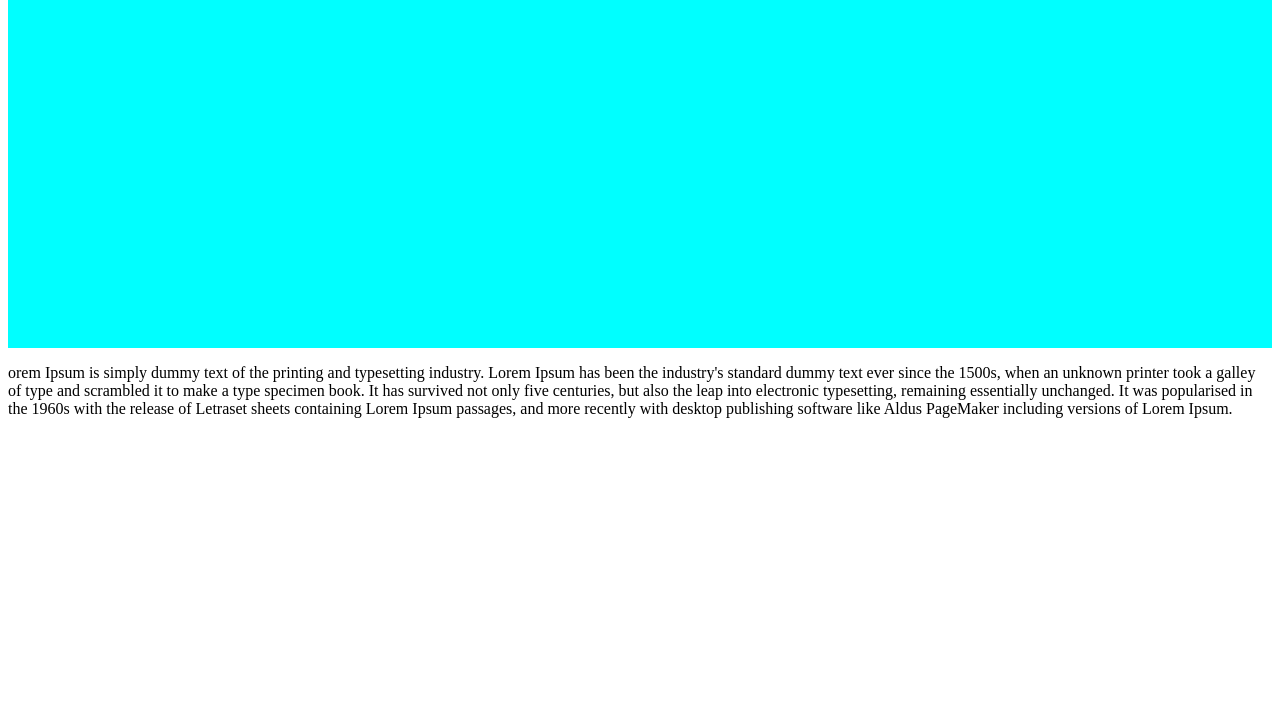
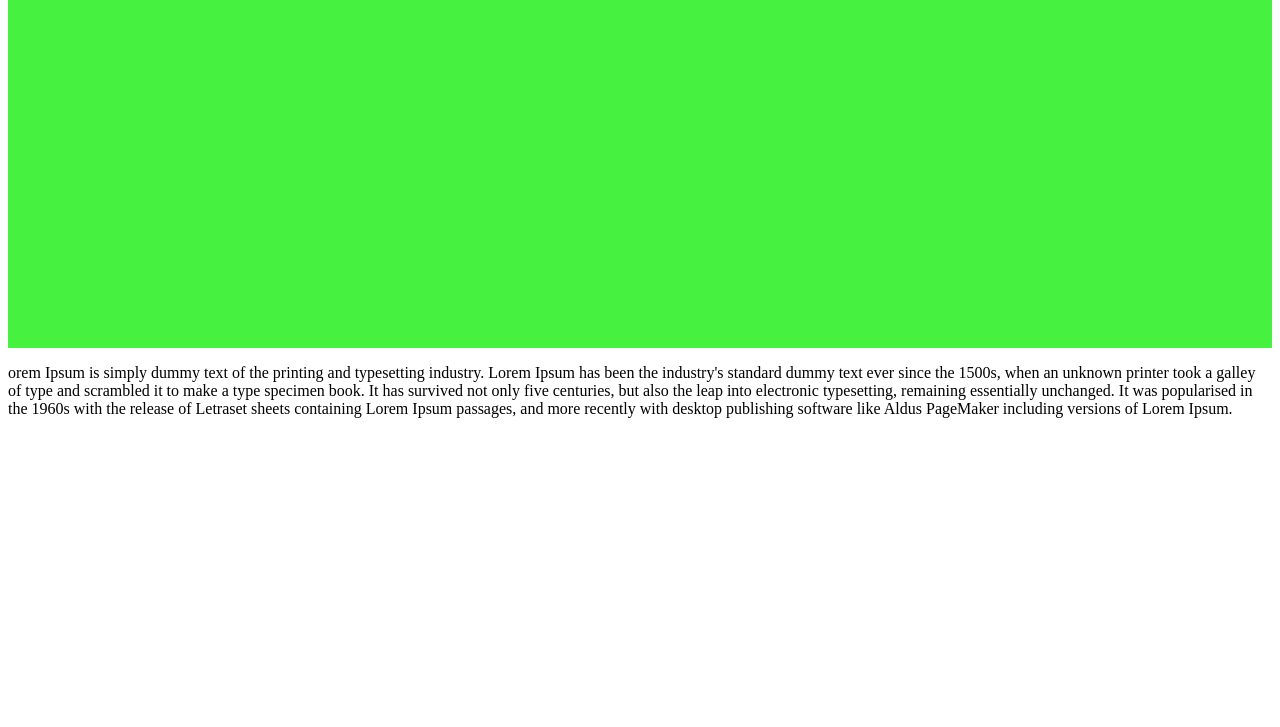
Before and after one commit to NathalyNDC/BEDU-sesion3, a plain HTML site: page index.html in a window 1280 px wide. Shown: the part 73-800 px from the top of the page. Drawn offline with Linux system fonts and the light colour scheme.

Commit message:
CambiaBackground

```diff
--- a/styles.css
+++ b/styles.css
@@ -1,5 +1,5 @@
 .container-header {
     width: 100%;
     height: 400px;
-    background-color: aqua;
+    background-color: rgb(70, 241, 64);
 }
```
